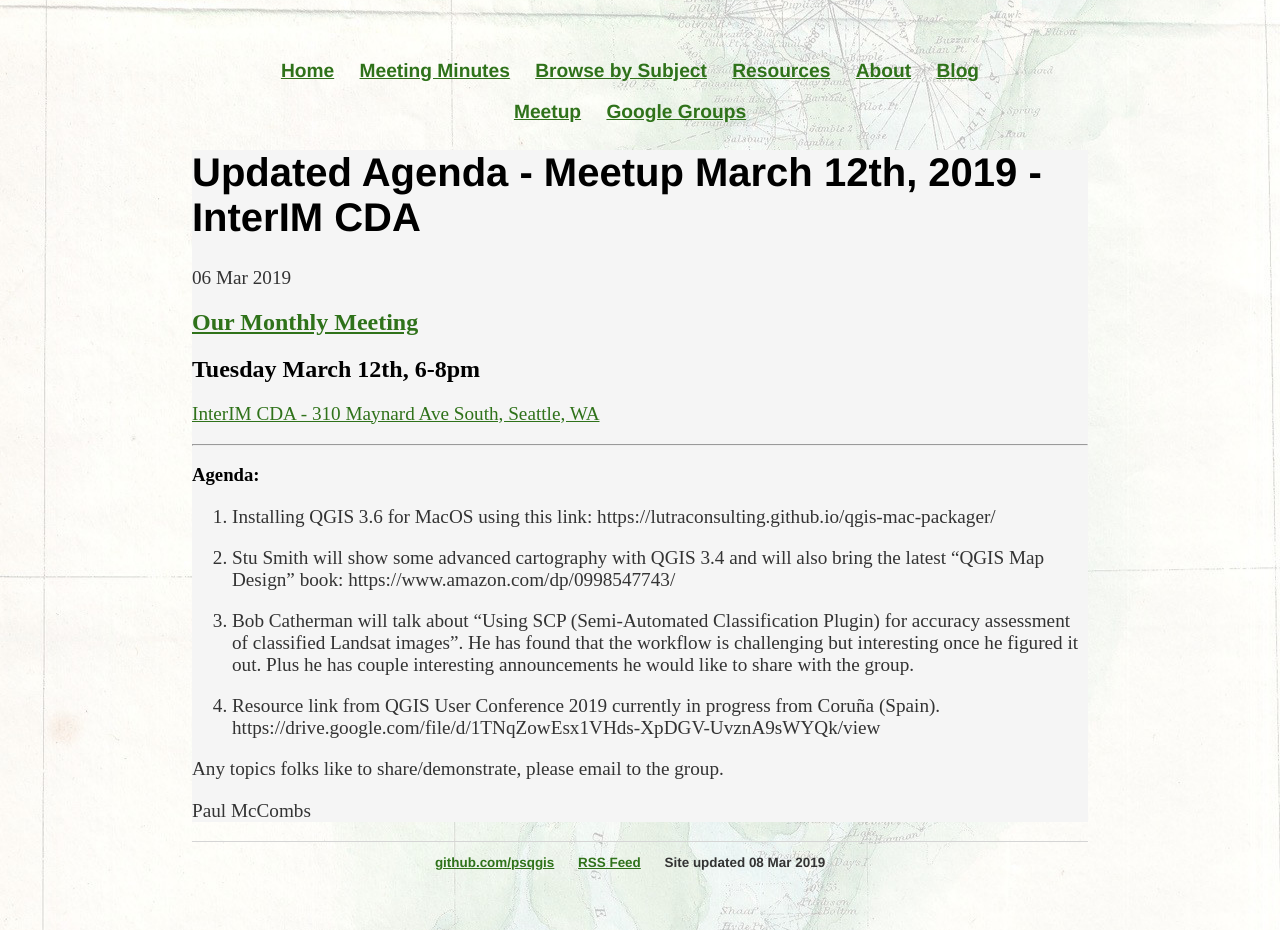
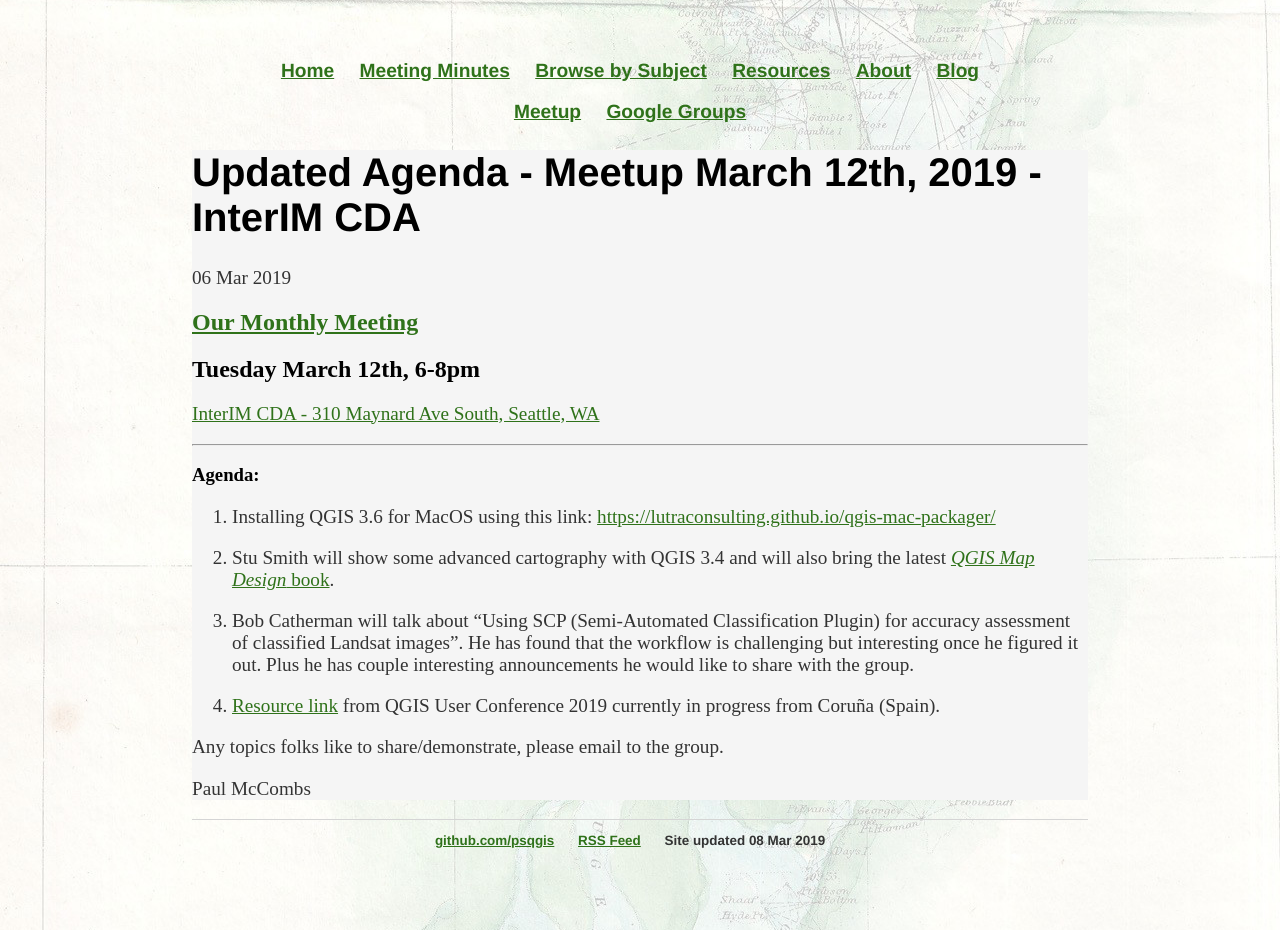
Before and after one commit to psqgis/psqgis.github.io, a Jekyll site: the page built from _posts/2019-01-26-Meetup-March-12.md, in a window 1280 px wide. Built offline with Jekyll 4.4.1, drawn with Linux system fonts in a browser that asks for light colours; some of the changed lines change nothing that is shown.

Commit message:
final March Meeting Notice

```diff
--- a/_posts/2019-01-26-Meetup-March-12.md
+++ b/_posts/2019-01-26-Meetup-March-12.md
@@ -13,14 +13,13 @@
 
 ### Agenda: ###
 
-1. Installing QGIS 3.6 for MacOS using this link: https://lutraconsulting.github.io/qgis-mac-packager/
+1. Installing QGIS 3.6 for MacOS using this link: [https://lutraconsulting.github.io/qgis-mac-packager/](https://lutraconsulting.github.io/qgis-mac-packager/)
 
-2. Stu Smith will show some advanced cartography with QGIS 3.4 and will also bring the latest "QGIS Map Design" book: https://www.amazon.com/dp/0998547743/
+2. Stu Smith will show some advanced cartography with QGIS 3.4 and will also bring the latest [_QGIS Map Design_ book](https://www.amazon.com/dp/0998547743/).
 
 3. Bob Catherman will talk about "Using SCP (Semi-Automated Classification Plugin) for accuracy assessment of classified Landsat images". He has found that the workflow is challenging but interesting once he figured it out. Plus he has couple interesting announcements he would like to share with the group.
 
-4. Resource link from QGIS User Conference 2019 currently in progress from Coruña (Spain).
-https://drive.google.com/file/d/1TNqZowEsx1VHds-XpDGV-UvznA9sWYQk/view
+4. [Resource link](https://drive.google.com/file/d/1TNqZowEsx1VHds-XpDGV-UvznA9sWYQk/view) from QGIS User Conference 2019 currently in progress from Coruña (Spain).
 
 Any topics folks like to share/demonstrate, please email to the group.
 
```
